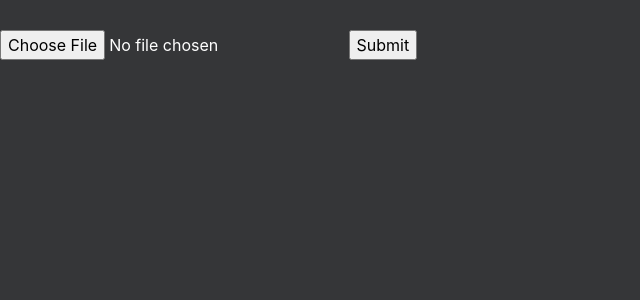
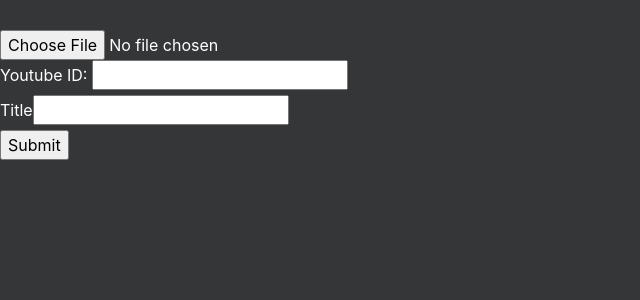
Before and after one commit to W-y0u-T/13-comInternal, a Flask app: page /upload in a window 1280 px wide. Shown: the part 96-396 px from the top of the page, without its empty margins (0-640 px from the left). Run offline with Flask 2, Linux system fonts and the light colour scheme; some libraries are stand-ins or nearby versions.

Commit message:
v0.81
day one patch of thingy

```diff
--- a/Movie_Rater/Movie_Rater/app.py
+++ b/Movie_Rater/Movie_Rater/app.py
@@ -14,6 +14,7 @@ wsgi_app = app.wsgi_app
 class Movie(object):
 
 	def __init__(self, filename):
+		self.title = "Place Holder"
 		self.filename = filename
 		self.review = "No previous review has been found"
 		self.rating = "No previous rating has been found"
@@ -53,12 +54,13 @@ if not movies:
 	pickle_object()
 
 
-
+#app.route for home page
 @app.route('/')
 def hello():
-
+	#returns the template and sends the movies list to allow the page to display all of the movies at the same time
 	return render_template("movies.html", movies = movies)
 
+#app.route for rating page and allows the client to view their previous rating and change it.
 @app.route('/rate', methods=["GET","POST"])
 def rate():
 	unpickle_object
@@ -75,13 +77,15 @@ def rate():
 				form = request.form
 				rate_value = int(form["rating"])
 				movie.rating = rate_value
-				checkbox = form["toRate"]
+				checkbox = form["toRateAgain"]
 				summary = form["summary"]
 				video = form["youtubeID"]
 				movie.trailer_url = video
 				movie.add_summary(summary)
 				if checkbox == "True":
 					toRate = True
+				else:
+					toRate = False
 				pickle_object()
 				return render_template("rate_movie.html", summary = movie.review, rating = movie.rating, video = video, toRate = toRate)
 	return render_template('rate_movie.html', rating = rating, summary = summary, video = video, toRate = toRate)
--- a/Movie_Rater/Movie_Rater/templates/upload.html
+++ b/Movie_Rater/Movie_Rater/templates/upload.html
@@ -2,7 +2,9 @@
 
 {% block content %}
 <form method="POST" enctype="multipart/form-data">
-    <input type="file" name="file" />
+    <input type="file" name="file" /><br />
+    <label>Youtube ID:</label> <input type="text" name="youtubeID" /><br />
+    <label>Title</label><input type="text" name="title" /><br />
     <input type="submit" />
 </form>
 
```
Also changed, not shown: Movie_Rater/Movie_Rater/templates/rate_movie.html (+5 -2 lines), 1 other file.
